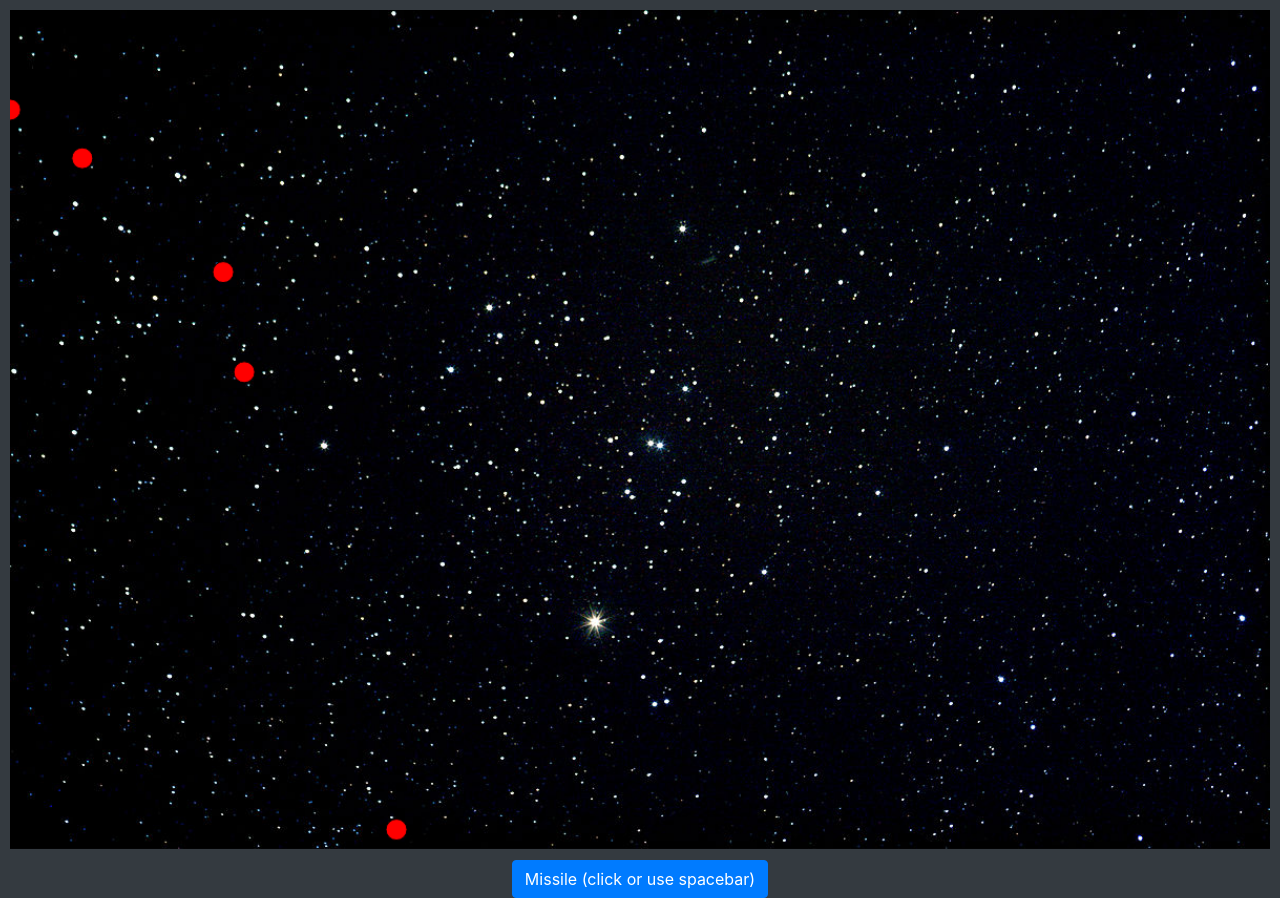
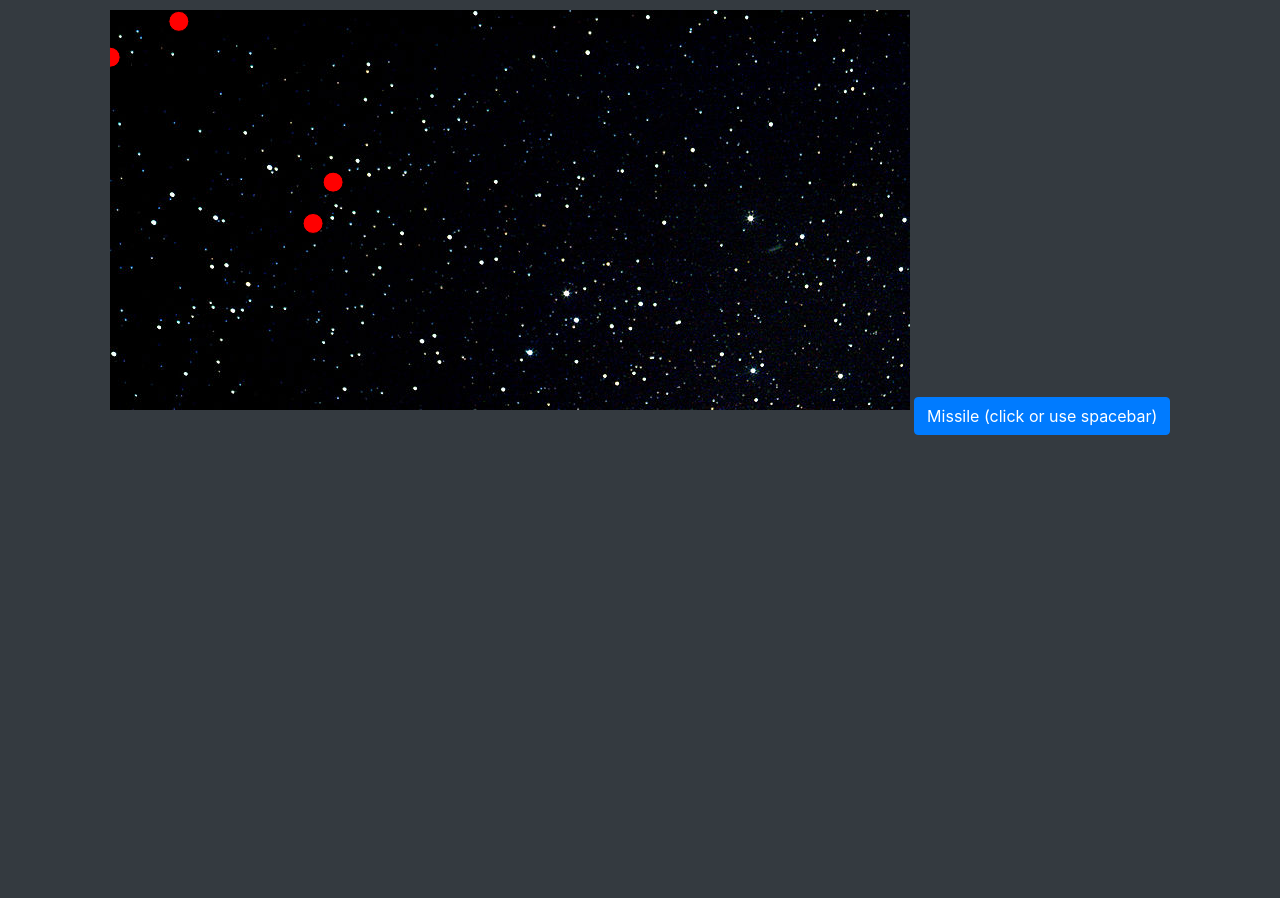
Before and after one commit to davidd647/space-hoards, a website built with Parcel: page src/index.html in a window 1280 px wide. After the commit the page ends 800 px from the top, so only its background shows below. Built offline with nearby package versions, Linux system fonts and the light colour scheme.

Commit message:
mouse weirdness fixed

```diff
--- a/src/index.html
+++ b/src/index.html
@@ -5,7 +5,7 @@
   />
   <link rel="stylesheet" href="style.css" />
   <body>
-    <canvas id="myCanvas" width="1200" height="800"></canvas>
+    <canvas id="myCanvas" width="800" height="400"></canvas>
     <button id="missile-alt" class="btn btn-primary">
       Missile (click or use spacebar)
     </button>
--- a/src/style.css
+++ b/src/style.css
@@ -11,6 +11,6 @@ body {
   text-align: center;
 }
 canvas {
-  width: 100%;
+  /* width: 100%; can't do it this easily - mouseX/mouseY get weird! */
   margin-bottom: 10px;
 }
```
